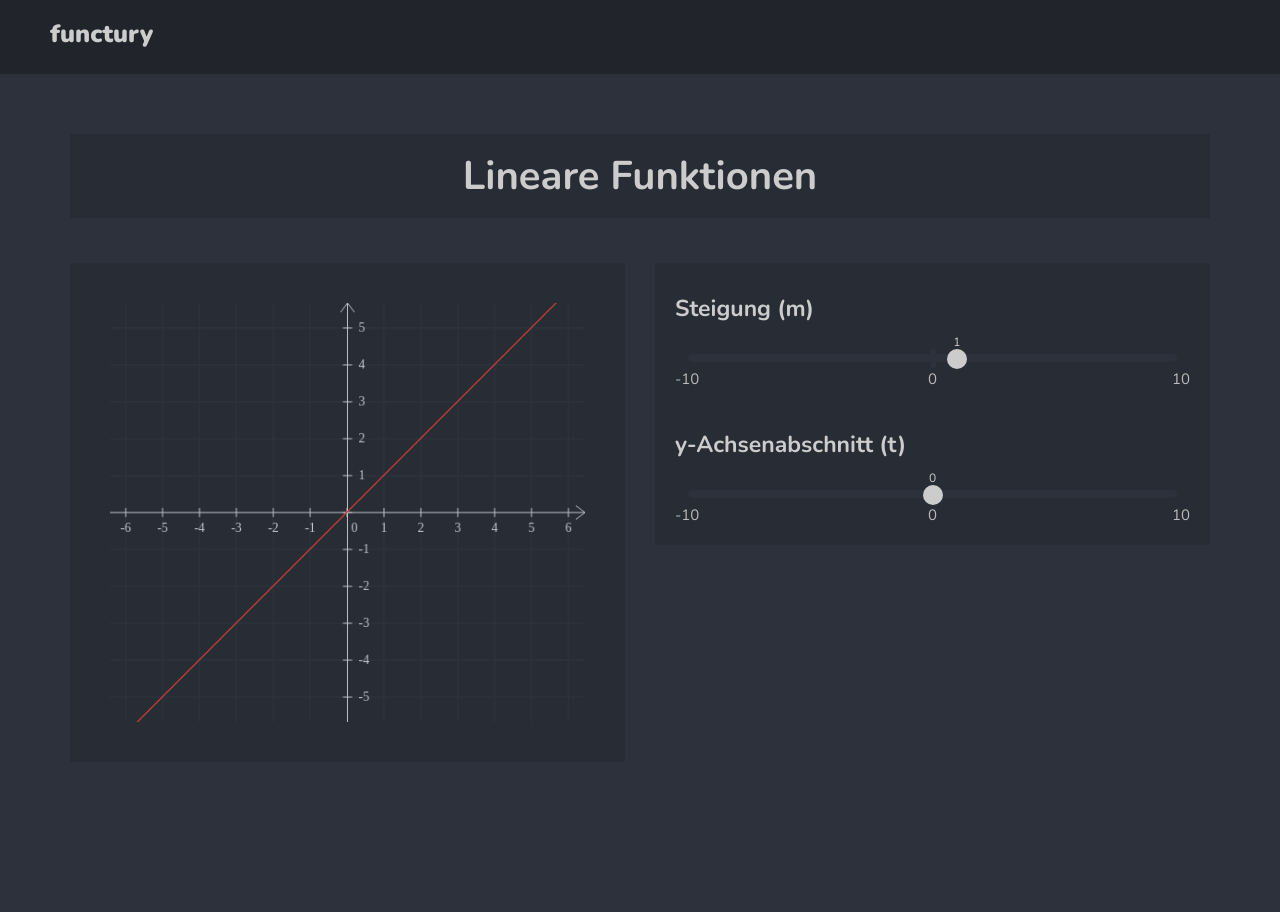
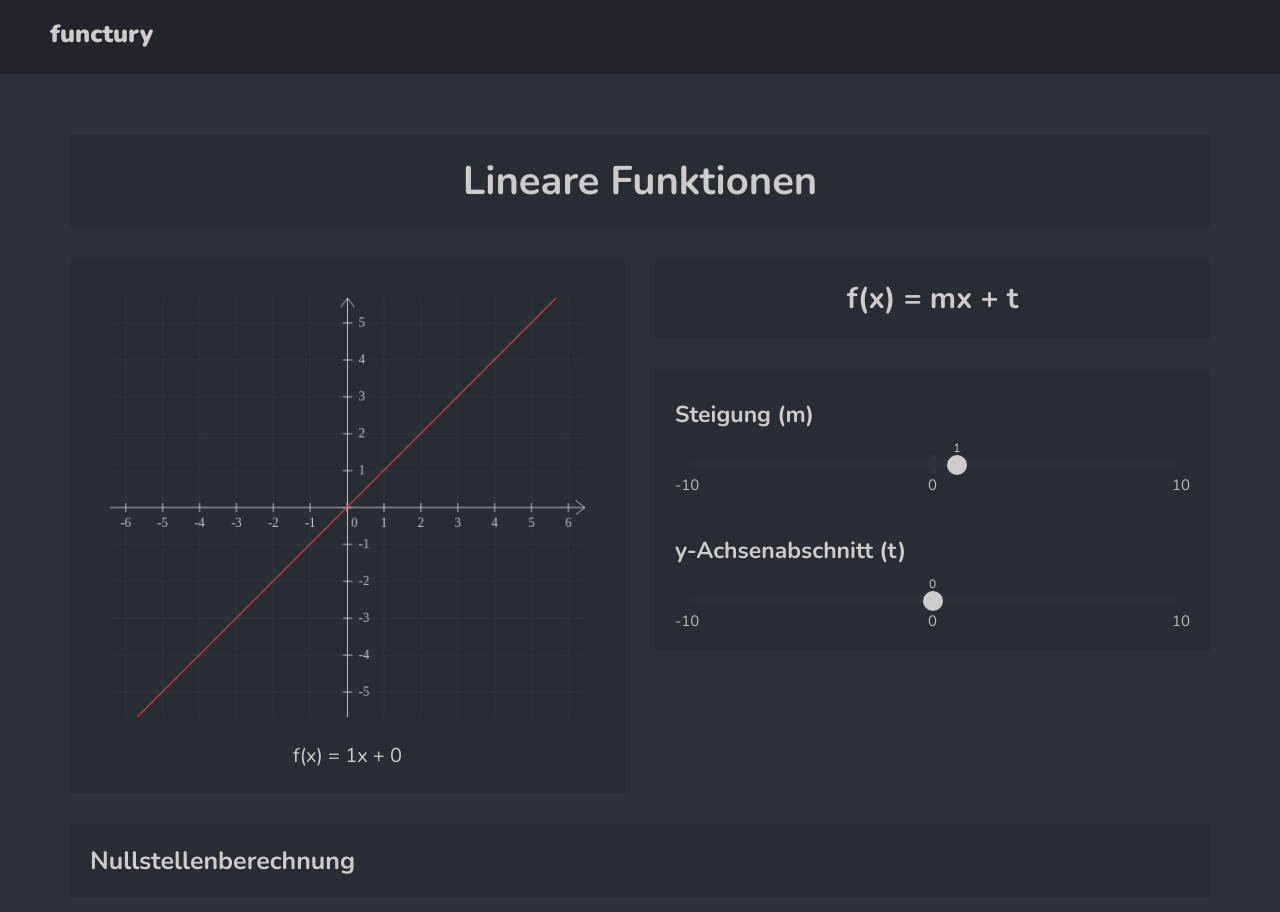
Before and after one commit to TwentyFiveSoftware/functury, a React (Create React App) app: page /function/linear-function in a window 1280 px wide. Shown: the top 912 px of the page. Before the commit the page ends 812 px from the top, so only its background shows below. Built offline with nearby package versions, Linux system fonts and the light colour scheme.

Commit message:
Restructured function page layout.

```diff
--- a/src/pages/LinearFunction.js
+++ b/src/pages/LinearFunction.js
@@ -17,15 +17,28 @@ export default class LinearFunction extends Component {
         return (
             <React.Fragment>
                 <Panel classes={['headline']}>Lineare Funktionen</Panel>
-                <Panel><FunctionPlotter equation={x => this.state.m * x + this.state.t} /></Panel>
+                <div className='table'>
+                    <div className='left'>
+                        <Panel>
+                            <FunctionPlotter equation={x => this.state.m * x + this.state.t} />
+                            <Panel classes={['semibig']}>f(x) = {this.state.m}x {this.state.t < 0 ? '-' : '+'} {Math.abs(this.state.t)}</Panel>
+                        </Panel>
+                    </div>
+                    <div className='right'>
+                        <Panel classes={['big', 'bottomGap']}>f(x) = mx + t</Panel>
+                        <Panel>
+                            <Headline>Steigung (m)</Headline>
+                            <Slider min={-10} max={10} step={0.25} id={'m'} value={this.state.m} change={newValue => this.setState({ m: newValue })} />
+                            <EmptySpace height={30} />
+                            <Headline>y-Achsenabschnitt (t)</Headline>
+                            <Slider min={-10} max={10} step={0.5} id={'t'} value={this.state.t} change={newValue => this.setState({ t: newValue })} />
+                        </Panel>
+                    </div>
+                </div>
                 <Panel>
-                    <Headline>Steigung (m)</Headline>
-                    <Slider min={-10} max={10} step={0.25} id={'m'} value={this.state.m} change={newValue => this.setState({ m: newValue })} />
-                    <EmptySpace height={30} />
-                    <Headline>y-Achsenabschnitt (t)</Headline>
-                    <Slider min={-10} max={10} step={0.5} id={'t'} value={this.state.t} change={newValue => this.setState({ t: newValue })} />
+                    <h1>Nullstellenberechnung</h1>
                 </Panel>
-            </React.Fragment>
-        )
+            </React.Fragment >
+        );
     }
 }
--- a/src/style/index.css
+++ b/src/style/index.css
@@ -194,8 +194,8 @@ body {
   padding: 5rem 7rem;
   display: -ms-grid;
   display: grid;
-  -ms-grid-columns: 1fr 1fr;
-      grid-template-columns: 1fr 1fr;
+  -ms-grid-columns: 1fr;
+      grid-template-columns: 1fr;
   row-gap: 3rem;
   -webkit-column-gap: 3rem;
           column-gap: 3rem;
@@ -219,6 +219,29 @@ body {
   }
 }
 
+.table {
+  display: -ms-grid;
+  display: grid;
+  -ms-grid-columns: 1fr 1fr;
+      grid-template-columns: 1fr 1fr;
+  row-gap: 3rem;
+  -webkit-column-gap: 3rem;
+          column-gap: 3rem;
+  -webkit-box-align: start;
+      -ms-flex-align: start;
+          align-items: flex-start;
+}
+
+.table .left {
+  -ms-grid-column: 1;
+  grid-column: 1;
+}
+
+.table .right {
+  -ms-grid-column: 2;
+  grid-column: 2;
+}
+
 .panel {
   width: 100%;
   background-color: var(--color-container);
@@ -231,17 +254,31 @@ body {
   font-size: 4rem;
   color: var(--color-text-1);
   font-weight: bold;
-  -ms-grid-column: 1;
-  -ms-grid-column-span: 2;
-  grid-column: 1 / 3;
-  padding: 1.5rem 1rem;
+  padding: 2rem 1rem;
 }
 
-@media (max-width: 600px) {
-  .panel.headline {
-    -ms-grid-column: 1;
-    grid-column: 1;
-  }
+.panel.big {
+  text-align: center;
+  font-size: 3rem;
+  color: var(--color-text-1);
+  font-weight: bold;
+}
+
+.panel.semibig {
+  text-align: center;
+  font-size: 2rem;
+  color: var(--color-text-1);
+  font-weight: 500;
+  padding: 0.5rem;
+}
+
+.panel.bottomGap {
+  margin-bottom: 3rem;
+}
+
+.panel h1 {
+  color: var(--color-text-1);
+  font-size: 2.5rem;
 }
 
 .function-plotter {
@@ -265,7 +302,6 @@ body {
   color: var(--color-text-1);
   font-size: 2.3rem;
   font-weight: bold;
-  margin-bottom: 1.5rem;
   margin-top: 1rem;
 }
 
--- a/src/style/index.scss
+++ b/src/style/index.scss
@@ -155,7 +155,8 @@ body {
 	justify-self: center;
 	padding: 5rem 7rem;
 	display: grid;
-	grid-template-columns: 1fr 1fr;
+	// grid-template-columns: 1fr 1fr;
+	grid-template-columns: 1fr;
 	row-gap: 3rem;
 	column-gap: 3rem;
 	align-items: flex-start;
@@ -171,6 +172,22 @@ body {
 	}
 }
 
+.table {
+	display: grid;
+	grid-template-columns: 1fr 1fr;
+	row-gap: 3rem;
+	column-gap: 3rem;
+	align-items: flex-start;
+
+	.left {
+		grid-column: 1;
+	}
+
+	.right {
+		grid-column: 2;
+	}
+}
+
 .panel {
 	width: 100%;
 	background-color: var(--color-container);
@@ -182,12 +199,31 @@ body {
 		font-size: 4rem;
 		color: var(--color-text-1);
 		font-weight: bold;
-		grid-column: 1 / 3;
-		padding: 1.5rem 1rem;
+		padding: 2rem 1rem;
+	}
 
-		@media (max-width: $breakTablet) {
-			grid-column: 1;
-		}
+	&.big {
+		text-align: center;
+		font-size: 3rem;
+		color: var(--color-text-1);
+		font-weight: bold;
+	}
+
+	&.semibig {
+		text-align: center;
+		font-size: 2rem;
+		color: var(--color-text-1);
+		font-weight: 500;
+		padding: 0.5rem;
+	}
+
+	&.bottomGap {
+		margin-bottom: 3rem;
+	}
+
+	h1 {
+		color: var(--color-text-1);
+		font-size: 2.5rem;
 	}
 }
 
@@ -209,7 +245,6 @@ body {
 	color: var(--color-text-1);
 	font-size: 2.3rem;
 	font-weight: bold;
-	margin-bottom: 1.5rem;
 	margin-top: 1rem;
 }
 
```
Also changed, not shown: 1 other file (tests, documents, lock files or other folders).
